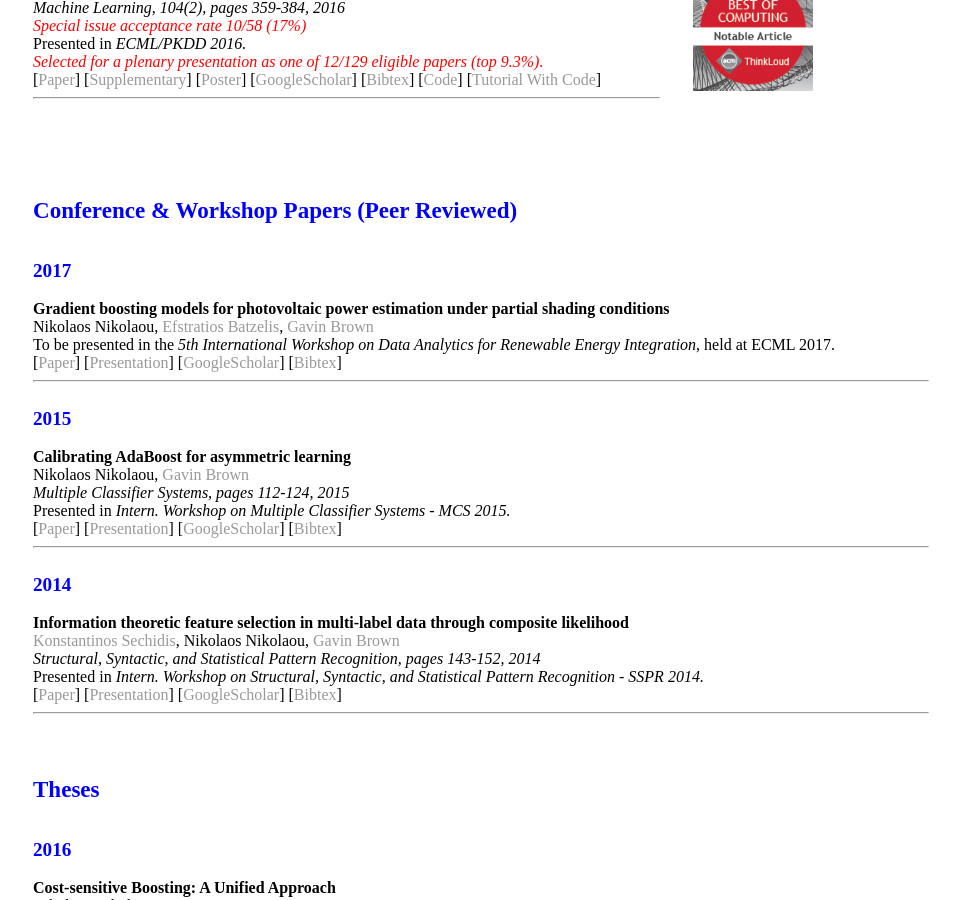
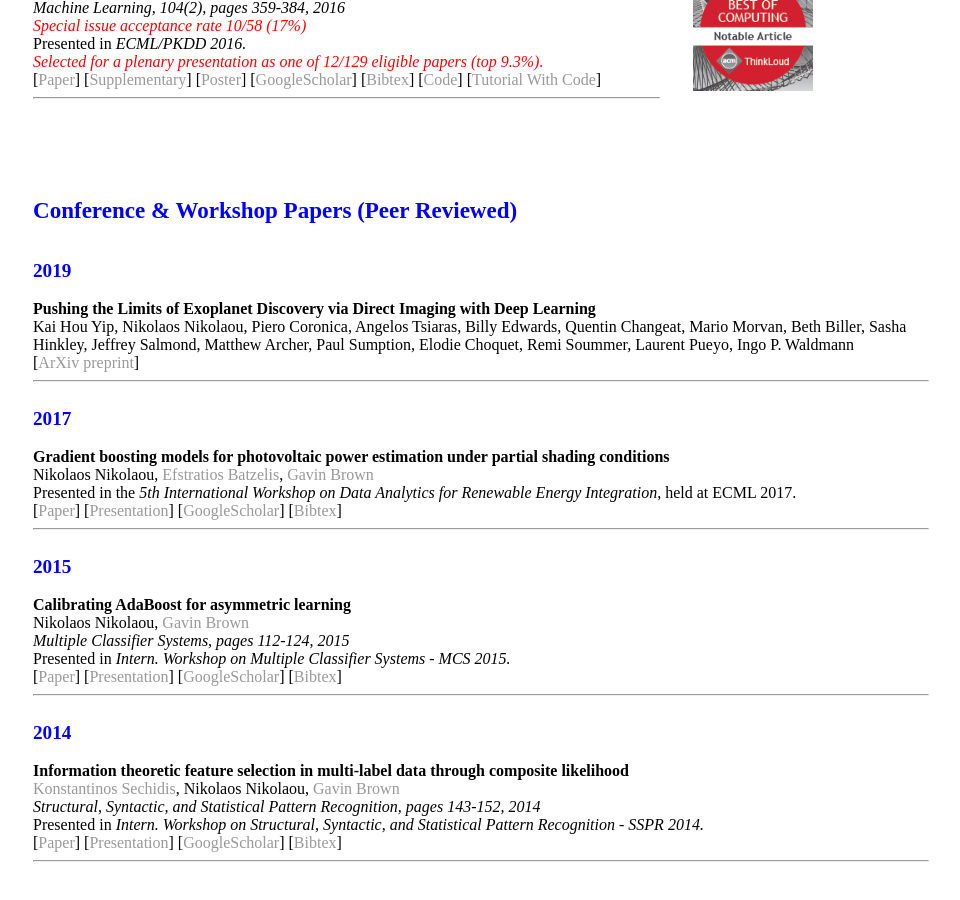
Before and after one commit to nnikolaou/nnikolaou.github.io, a Jekyll site: the page publications.html, which Jekyll copies as it is, in a window 1280 px wide and 900 px high, scrolled down 430 px. Shown: the whole window, without its empty margins (159-1119 px from the left). Built offline with Jekyll 4.4.1, drawn with Linux system fonts in a browser that asks for light colours.

Commit message:
Update publications.html

```diff
--- a/publications.html
+++ b/publications.html
@@ -62,11 +62,27 @@
 
 <br><br><big><big><b><font color="blue">Conference & Workshop Papers (Peer Reviewed)</font></b></big></big><br><br></font>
 
+<br><big><b><font color="blue">2019</font></b></big></font>
+
+<br><br><b>Pushing the Limits of Exoplanet Discovery via Direct Imaging with Deep Learning</b>
+<br>
+Kai Hou Yip, Nikolaos Nikolaou,
+Piero Coronica, Angelos Tsiaras,
+Billy Edwards, Quentin Changeat,
+Mario Morvan, Beth Biller,
+Sasha Hinkley, Jeffrey Salmond,
+Matthew Archer, Paul Sumption,
+Elodie Choquet, Remi Soummer,
+Laurent Pueyo, Ingo P. Waldmann
+<br>[<a href="https://arxiv.org/abs/1904.06155#" target="_blank">ArXiv preprint</a>]
+<hr>
+
+
 <br><big><b><font color="blue">2017</font></b></big></font>
 
 <br><br><b>Gradient boosting models for photovoltaic power estimation under partial shading conditions</b>
 <br>Nikolaos Nikolaou, <a href="http://www.imperial.ac.uk/people/e.batzelis" title="Dr. Efstratios Batzelis' web page"> Efstratios Batzelis</a>, <a href="http://www.cs.man.ac.uk/~gbrown/" title="Dr. Gavin Brown's web page" > Gavin Brown </a>
-<br>To be presented in the <i>5th International Workshop on Data Analytics for Renewable Energy Integration</i>, held at ECML 2017.
+<br>Presented in the <i>5th International Workshop on Data Analytics for Renewable Energy Integration</i>, held at ECML 2017.
 <br>[<a href="/files/dare2017.pdf" target="_blank">Paper</a>] [<a href="/files/dare2017presentation.pdf" target="_blank">Presentation</a>] [<a href="https://scholar.google.com/scholar?oi=bibs&hl=el&cluster=4774769879383346766" target="_blank">GoogleScholar</a>] [<a href="/files/dare2017.bib" target="_blank">Bibtex</a>]
 <hr>
 
```
